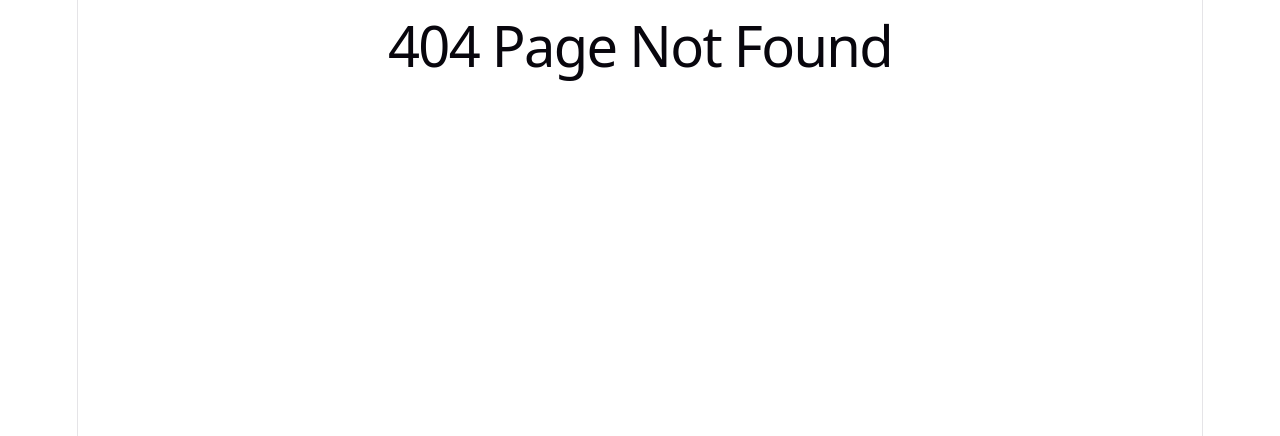
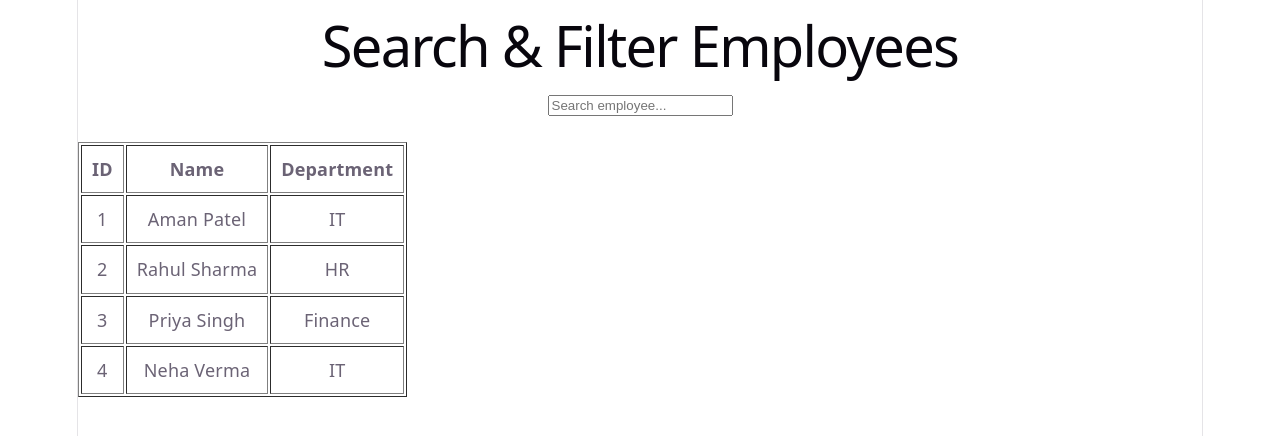
Before and after one commit to yashikapatel7974-alt/event-project, a React (Vite) app: page /search-filter in a window 1280 px wide. Before the commit this address had no page. Shown: the top 436 px of the page. Built offline with nearby package versions, Linux system fonts and the light colour scheme.

Commit message:
Completed Phase 6 Production Ready UI

```diff
--- a/src/App.jsx
+++ b/src/App.jsx
@@ -20,9 +20,11 @@ import Notifications from "./pages/Notifications";
 import AuditLogs from "./pages/AuditLogs";
 import Reports from "./pages/Reports";
 import Analytics from "./pages/Analytics";
-
-
-
+import SearchFilter from "./pages/SearchFilter";
+import ErrorLogs from "./pages/ErrorLogs";
+import HealthCheck from "./pages/HealthCheck";
+import TestingDashboard from "./pages/TestingDashboard";
+import DockerSetup from "./pages/DockerSetup";
 function App() {
   return (
     <BrowserRouter>
@@ -45,6 +47,11 @@ function App() {
         <Route path="/audit-logs" element={<AuditLogs />} />
         <Route path="/reports" element={<Reports />} />
         <Route path="/analytics" element={<Analytics />} />
+        <Route path="/search-filter" element={<SearchFilter />} />
+        <Route path="/error-logs" element={<ErrorLogs />} />
+        <Route path="/health-check" element={<HealthCheck />} />
+        <Route path="/testing-dashboard" element={<TestingDashboard />} />
+        <Route path="/docker-setup" element={<DockerSetup />} />
 
         <Route path="*" element={<NotFound />} />
       </Routes>
--- a/src/pages/Dashboard.jsx
+++ b/src/pages/Dashboard.jsx
@@ -44,7 +44,33 @@ function Dashboard() {
     <br /><br />
 
     <Link to="/analytics"><button>Analytics</button></Link>
+    <Link to="/search-filter">
+  <button>Search & Filter</button>
+</Link>
+
+<br /><br />
+<Link to="/error-logs">
+  <button>Error Logs</button>
+</Link>
+
+<br /><br />
+<Link to="/health-check">
+  <button>Health Check</button>
+</Link>
+
+<br /><br />
+<Link to="/testing-dashboard">
+  <button>Testing Dashboard</button>
+</Link>
+
+<br /><br />
+<Link to="/docker-setup">
+  <button>Docker Setup</button>
+</Link>
+
+<br /><br />
   </div>
+
 );
 }
 
--- /dev/null
+++ b/src/pages/DockerSetup.jsx
@@ -0,0 +1,13 @@
+function DockerSetup() {
+  return (
+    <div>
+      <h1>Docker Setup</h1>
+
+      <p>Container Status: Running ✅</p>
+      <p>Application Build: Success ✅</p>
+      <p>Deployment Ready: Yes ✅</p>
+    </div>
+  );
+}
+
+export default DockerSetup;
--- /dev/null
+++ b/src/pages/ErrorLogs.jsx
@@ -0,0 +1,47 @@
+function ErrorLogs() {
+  const errors = [
+    {
+      id: 1,
+      message: "Invalid Login Attempt",
+      date: "2026-06-11",
+    },
+    {
+      id: 2,
+      message: "Employee Record Not Found",
+      date: "2026-06-11",
+    },
+    {
+      id: 3,
+      message: "Leave Request Validation Failed",
+      date: "2026-06-11",
+    },
+  ];
+
+  return (
+    <div>
+      <h1>Error Logs</h1>
+
+      <table border="1" cellPadding="10">
+        <thead>
+          <tr>
+            <th>ID</th>
+            <th>Error Message</th>
+            <th>Date</th>
+          </tr>
+        </thead>
+
+        <tbody>
+          {errors.map((error) => (
+            <tr key={error.id}>
+              <td>{error.id}</td>
+              <td>{error.message}</td>
+              <td>{error.date}</td>
+            </tr>
+          ))}
+        </tbody>
+      </table>
+    </div>
+  );
+}
+
+export default ErrorLogs;
--- /dev/null
+++ b/src/pages/HealthCheck.jsx
@@ -0,0 +1,38 @@
+function HealthCheck() {
+  return (
+    <div>
+      <h1>System Health Check</h1>
+
+      <table border="1" cellPadding="10">
+        <tbody>
+          <tr>
+            <td>Frontend Status</td>
+            <td>Running ✅</td>
+          </tr>
+
+          <tr>
+            <td>Authentication Module</td>
+            <td>Active ✅</td>
+          </tr>
+
+          <tr>
+            <td>Employee Management</td>
+            <td>Active ✅</td>
+          </tr>
+
+          <tr>
+            <td>Leave Management</td>
+            <td>Active ✅</td>
+          </tr>
+
+          <tr>
+            <td>Asset Management</td>
+            <td>Active ✅</td>
+          </tr>
+        </tbody>
+      </table>
+    </div>
+  );
+}
+
+export default HealthCheck;
--- /dev/null
+++ b/src/pages/SearchFilter.jsx
@@ -0,0 +1,53 @@
+import { useState } from "react";
+
+function SearchFilter() {
+  const employees = [
+    { id: 1, name: "Aman Patel", department: "IT" },
+    { id: 2, name: "Rahul Sharma", department: "HR" },
+    { id: 3, name: "Priya Singh", department: "Finance" },
+    { id: 4, name: "Neha Verma", department: "IT" },
+  ];
+
+  const [search, setSearch] = useState("");
+
+  const filteredEmployees = employees.filter((employee) =>
+    employee.name.toLowerCase().includes(search.toLowerCase())
+  );
+
+  return (
+    <div>
+      <h1>Search & Filter Employees</h1>
+
+      <input
+        type="text"
+        placeholder="Search employee..."
+        value={search}
+        onChange={(e) => setSearch(e.target.value)}
+      />
+
+      <br /><br />
+
+      <table border="1" cellPadding="10">
+        <thead>
+          <tr>
+            <th>ID</th>
+            <th>Name</th>
+            <th>Department</th>
+          </tr>
+        </thead>
+
+        <tbody>
+          {filteredEmployees.map((employee) => (
+            <tr key={employee.id}>
+              <td>{employee.id}</td>
+              <td>{employee.name}</td>
+              <td>{employee.department}</td>
+            </tr>
+          ))}
+        </tbody>
+      </table>
+    </div>
+  );
+}
+
+export default SearchFilter;
--- /dev/null
+++ b/src/pages/TestingDashboard.jsx
@@ -0,0 +1,17 @@
+function TestingDashboard() {
+  return (
+    <div>
+      <h1>Testing Dashboard</h1>
+
+      <ul>
+        <li>Login Module - Passed ✅</li>
+        <li>Employee Module - Passed ✅</li>
+        <li>Leave Module - Passed ✅</li>
+        <li>Asset Module - Passed ✅</li>
+        <li>Reports Module - Passed ✅</li>
+      </ul>
+    </div>
+  );
+}
+
+export default TestingDashboard;
```
